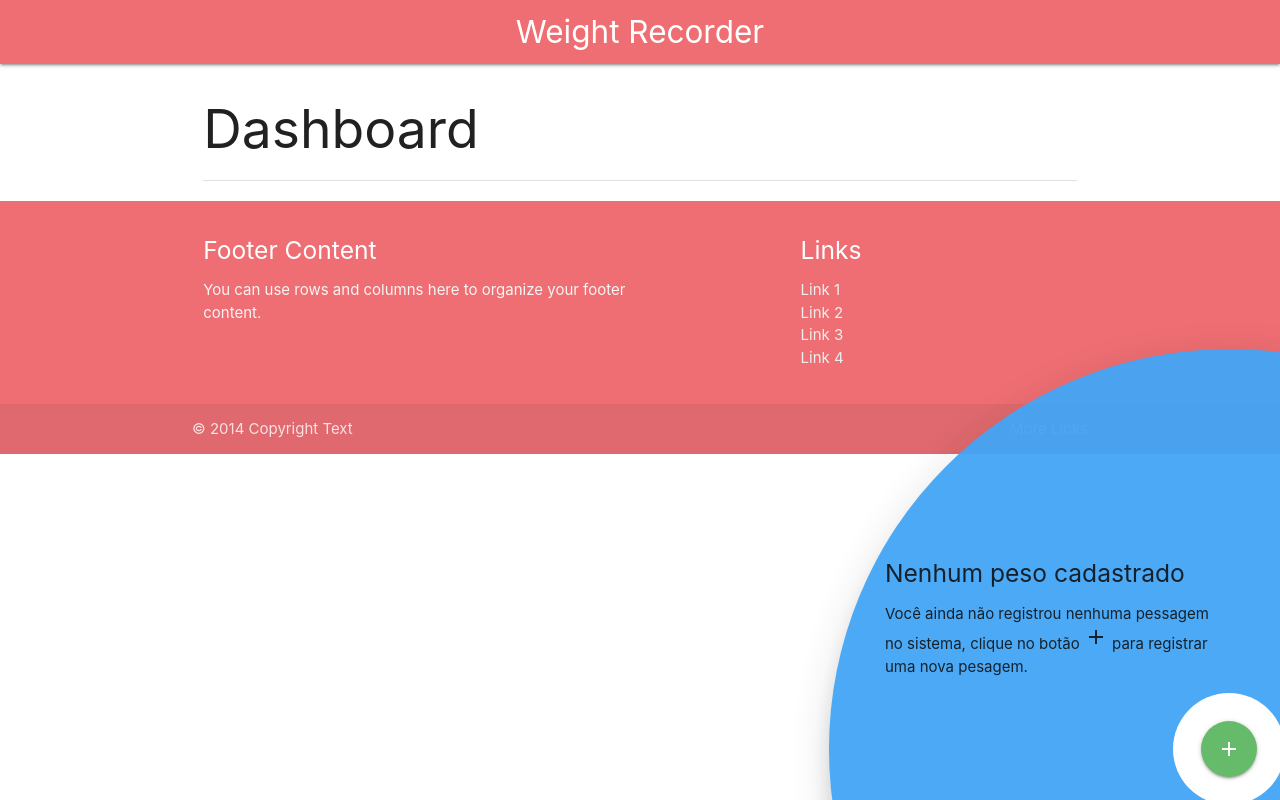
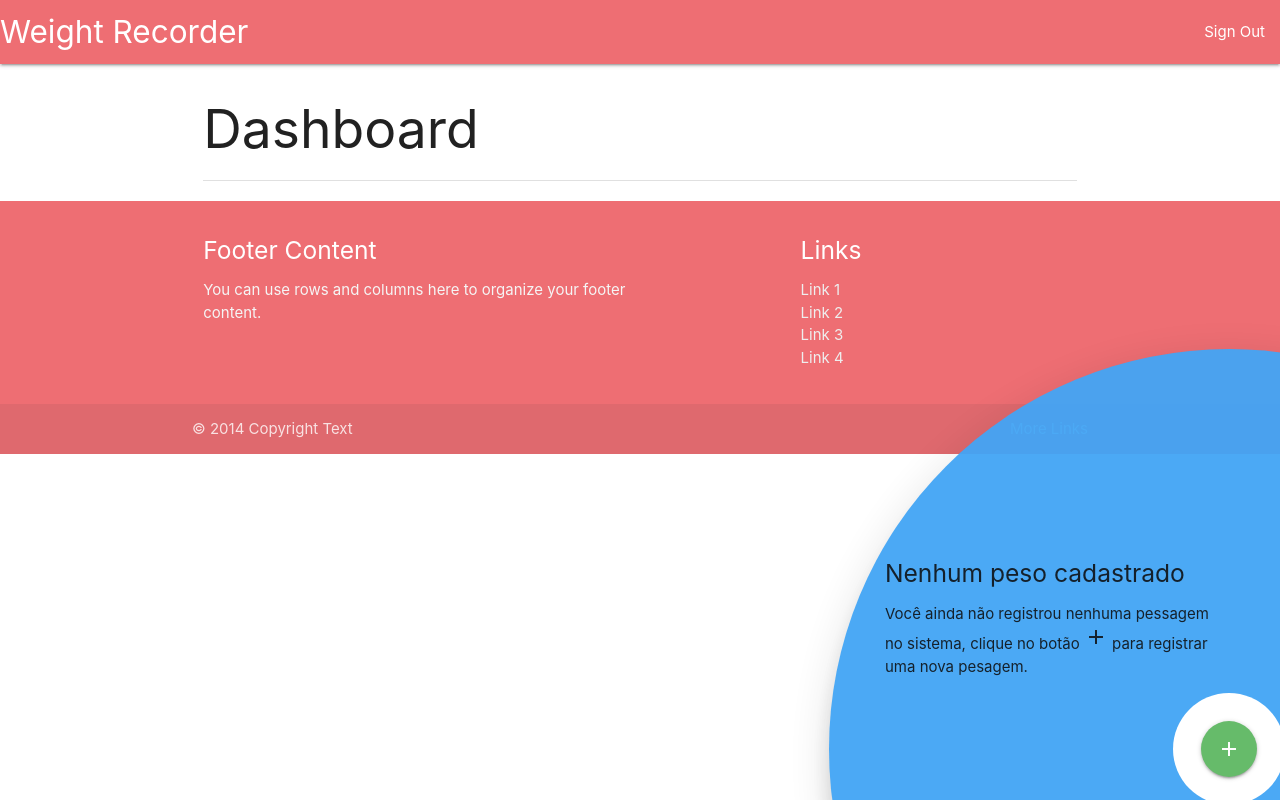
Before and after one commit to CleysonPH/django-weight-recorde, a Django app: page /dashboard in a window 1280 px wide. Run offline with Django 3.2, Linux system fonts and the light colour scheme; the visitor is signed in with stand-in values (Sample User, id 1); data that the repository does not hold is empty; some libraries are stand-ins or nearby versions.

Commit message:
Implemented the sign out page

```diff
--- a/accounts/urls.py
+++ b/accounts/urls.py
@@ -7,4 +7,5 @@ app_name = "accounts"
 urlpatterns = [
     path('signin/', views.signin, name='signin'),
     path('signup/', views.signup, name='signup'),
+    path('signout/', views.signout, name='signout'),
 ]
--- a/core/templates/base.html
+++ b/core/templates/base.html
@@ -22,7 +22,10 @@
 <body>
     <nav>
         <div class="nav-wrapper">
-            <a href="#" class="brand-logo center">Weight Recorder</a>
+            <a href="#" class="brand-logo">Weight Recorder</a>
+            <ul id="nav-mobile" class="right hide-on-med-and-down">
+                <li><a href="{% url 'accounts:signout' %}">Sign Out</a></li>
+            </ul>
         </div>
     </nav>
 
```
Also changed, not shown: accounts/views.py (+8 -1 lines).
